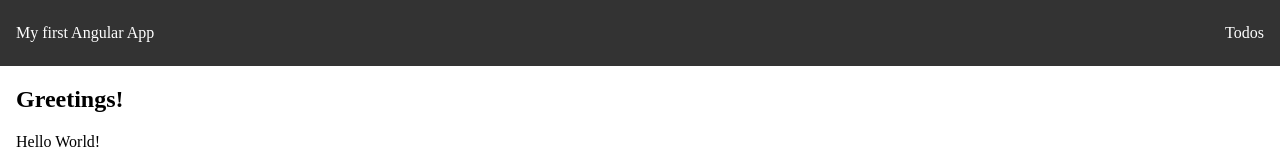
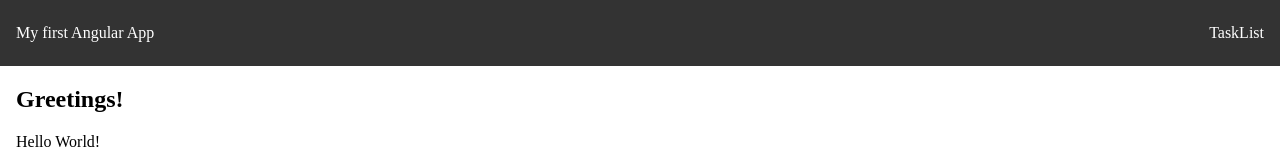
Before and after one commit to SUE2023/Angular-Project, an Angular app in the folder first-ng-app/: page / in a window 1280 px wide. Shown: the top 160 px of the page. Built offline with nearby package versions, Linux system fonts and the light colour scheme.

Commit message:
Correction: Change of link name from taskList to task-list

```diff
--- a/first-ng-app/src/app/components/header/header.ts
+++ b/first-ng-app/src/app/components/header/header.ts
@@ -9,7 +9,7 @@ import { RouterLink } from '@angular/router';
     	<nav>
 		<span routerLink = "/">{{ title() }}</span>
 		<ul>
-			<li routerLink = "/todos">Todos</li>
+			<li routerLink = "/task-list">TaskList</li>
 		</ul>
 	</nav>
     </header>
```
